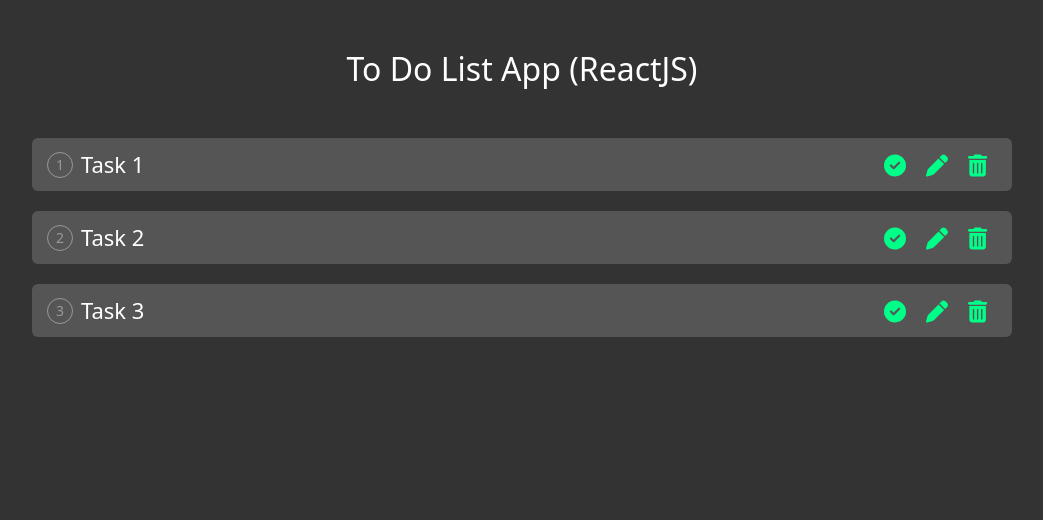
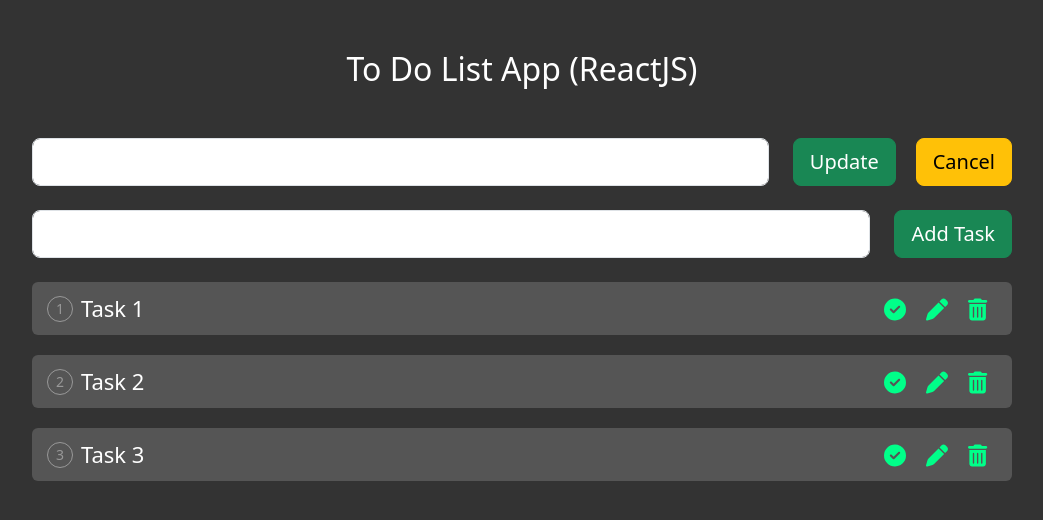
Before and after one commit to Leandro-Pinho/todo-list-react, a React (Create React App) app: page / in a window 1280 px wide. Shown: the top 520 px of the page, without its empty margins (118-1161 px from the left). Built offline with nearby package versions, Linux system fonts and the light colour scheme.

Commit message:
criando inputs das task

```diff
--- a/src/App.jsx
+++ b/src/App.jsx
@@ -52,6 +52,29 @@
     <div className="Container App">
       <h2>To Do List App (ReactJS)</h2>
 
+      {/* update task input */}
+      <div className="row">
+        <div className="col">
+          <input type="text" className='form-control form-control-lg' />
+        </div>
+        <div className="col-auto">
+          <button className='btn btn-lg btn-success mr-20'>Update</button>
+          <button className='btn btn-lg btn-warning'>Cancel</button>
+        </div>
+      </div>
+      <br />
+
+      {/* new task input */}
+      <div className="row">
+        <div className="col">
+          <input type="text" className='form-control form-control-lg' />
+        </div>
+        <div className="col-auto">
+          <button className='btn btn-lg btn-success'>Add Task</button>
+        </div>
+      </div>
+      <br />
+
       {/* Display ToDos */}
       {toDo && toDo.length ? '' : 'No Tasks...'}
 
@@ -67,9 +90,9 @@
                   <span className='taskText'>{task.title}</span>
                 </div>
                 <div className="iconWrap">
-                  <span><FontAwesomeIcon icon={faCircleCheck} /></span>
-                  <span><FontAwesomeIcon icon={faPen} /></span>
-                  <span><FontAwesomeIcon icon={faTrashCan} /></span>
+                  <span title="Completed / Not Completed"><FontAwesomeIcon icon={faCircleCheck} /></span>
+                  <span title="Edit"><FontAwesomeIcon icon={faPen} /></span>
+                  <span title='Delete'><FontAwesomeIcon icon={faTrashCan} /></span>
                 </div>
               </div>
             </React.Fragment>
```
